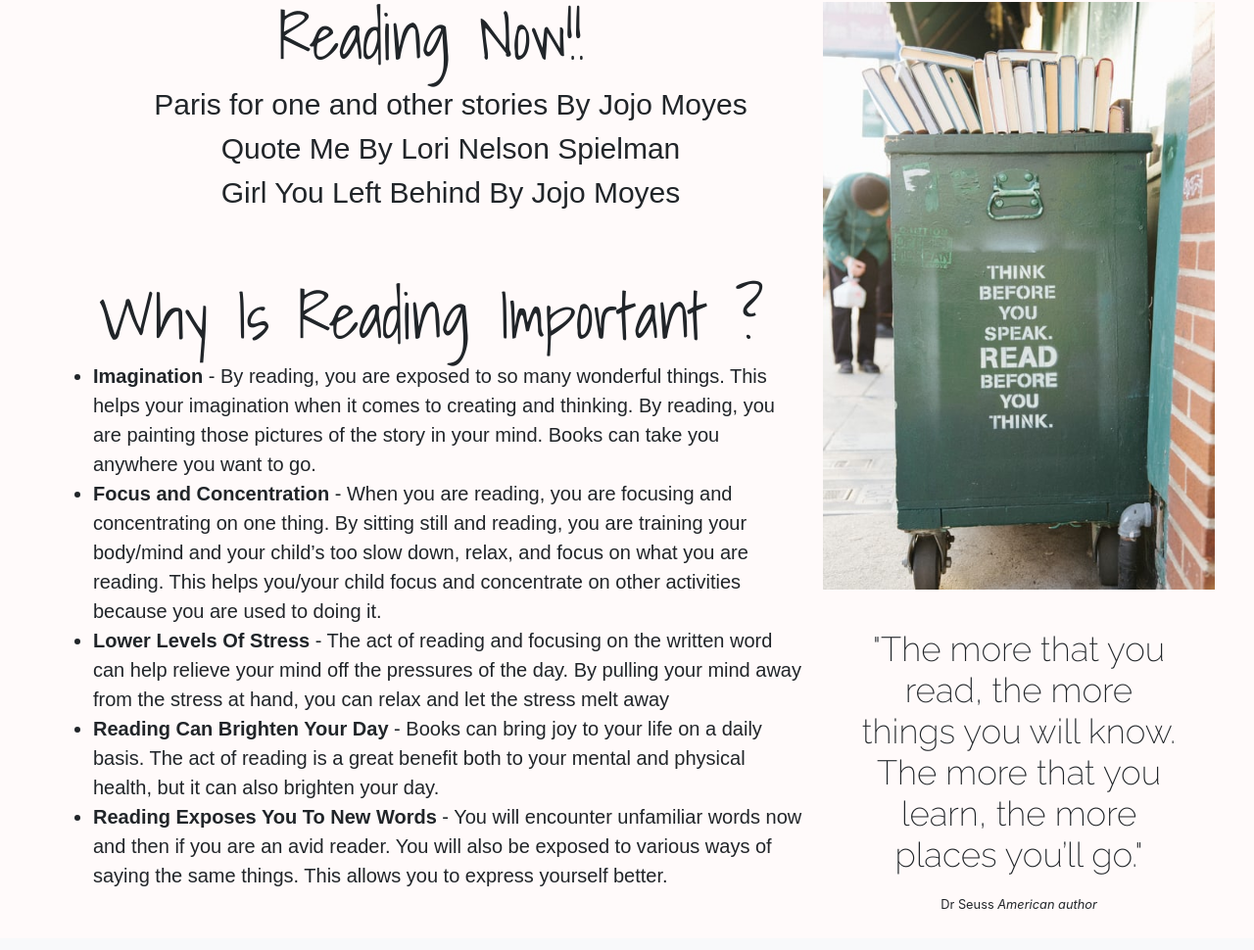
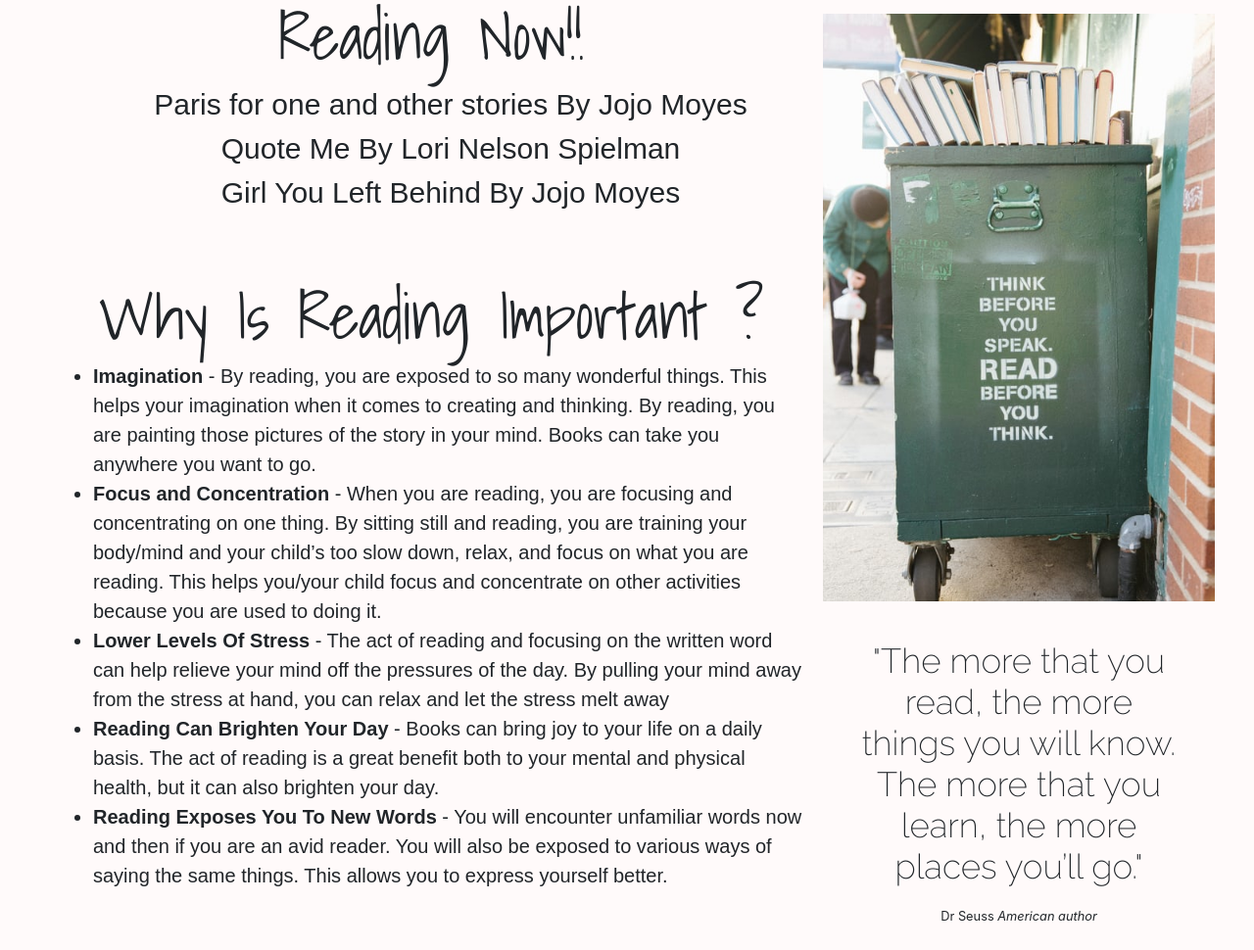
Before and after one commit to Anat12527/BlogA, a Flask app: page /about/reading in a window 1280 px wide. Shown: the part 336-1306 px from the top of the page at 98% size. Before the commit the page ends 1264 px from the top, so only its background shows below. Run offline with Flask 2, Linux system fonts and the light colour scheme; some libraries are stand-ins or nearby versions; some web fonts are replaced.

Commit message:
set picture

```diff
--- a/app/templates/about/Reading.html
+++ b/app/templates/about/Reading.html
@@ -35,7 +35,7 @@
                     <div class="row">
                         <div class ="col-lg-12 px-0">
                            <div class="read before you think">
-                              <img class="img-fluid px-0 pt-1 pb-3" src = "{{ url_for('static', filename='css/read before you think.jpg')}}" >
+                              <img class="img-fluid px-0 pt-3 pb-3" src = "{{ url_for('static', filename='css/read before you think.jpg')}}" >
                            </div>
                         </div>
                          <div class ="col-lg-12">
```
